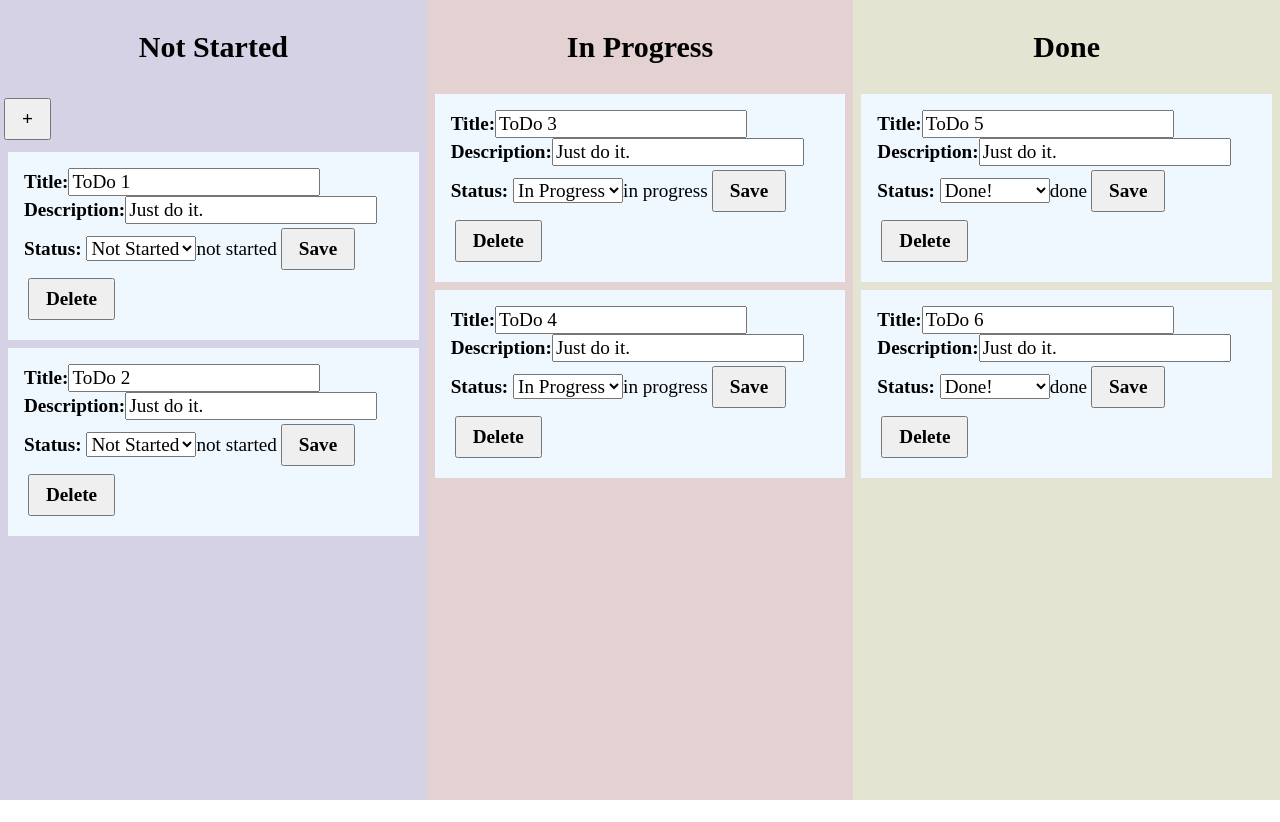
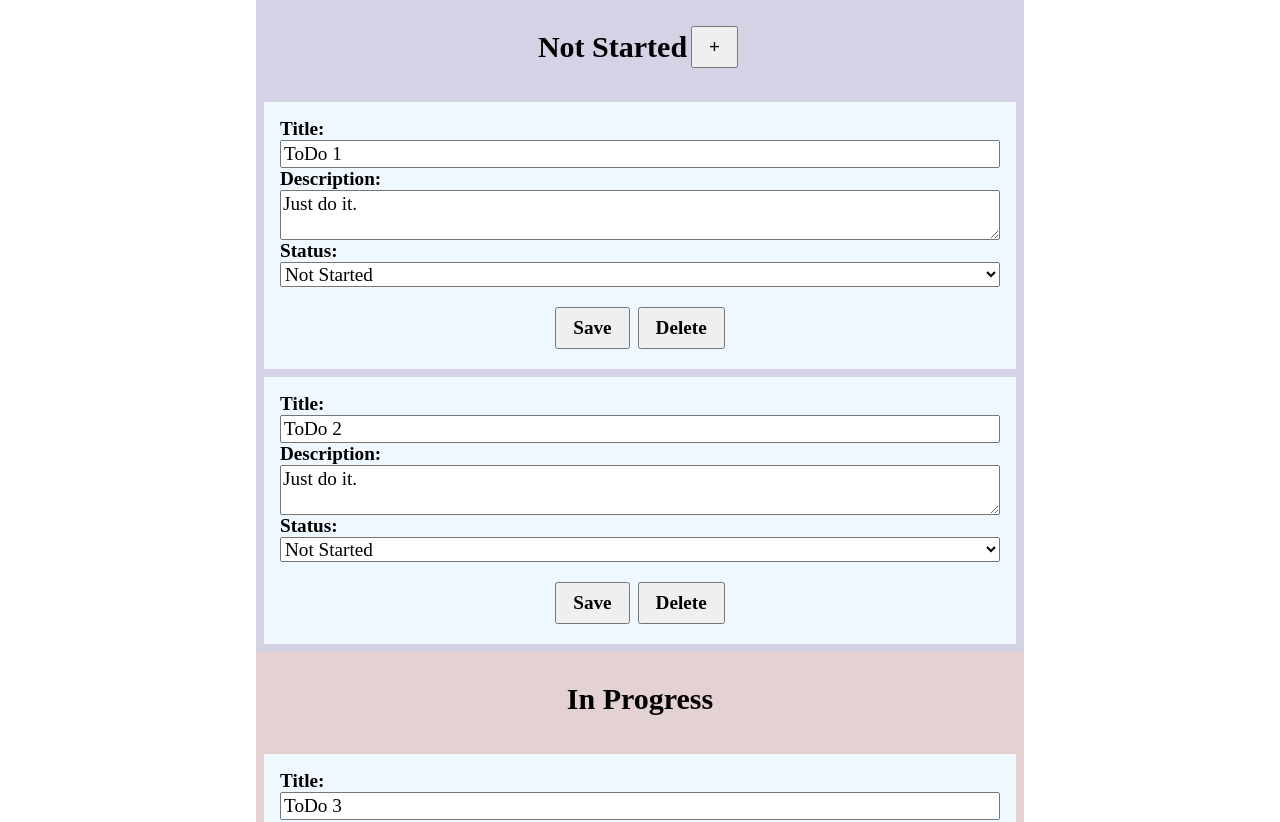
Before and after one commit to grna/ToDoList, a React app: page / in a window 1280 px wide. Shown: the top 822 px of the page. Before the commit the page ends 800 px from the top, so only its background shows below. Built offline with nearby package versions, Linux system fonts and the light colour scheme.

Commit message:
some style and scalability

```diff
--- a/src/components/ToDoContainer.js
+++ b/src/components/ToDoContainer.js
@@ -25,8 +25,10 @@ const ToDoContainer = ({ tasks, addNewTask, updateTask, deleteTask }) => {
   return (
     <div className="container">
       <div className="not-started column">
-        <h3>Not Started</h3>
-        <button onClick={() => addNewTask()}>+</button>
+        <div className="todo-header">
+          <h3>Not Started</h3>
+          <button onClick={() => addNewTask()}>+</button>
+        </div>
         {notStartedTasks.length > 0 ? (
           <ToDoList
             className="not-started"
@@ -38,7 +40,9 @@ const ToDoContainer = ({ tasks, addNewTask, updateTask, deleteTask }) => {
         )}
       </div>
       <div className="in-progress column">
-        <h3>In Progress</h3>
+        <div className="todo-header">
+          <h3>In Progress</h3>
+        </div>
         {inProgressTasks.length > 0 ? (
           <ToDoList
             className="in-progress"
@@ -50,7 +54,9 @@ const ToDoContainer = ({ tasks, addNewTask, updateTask, deleteTask }) => {
         )}
       </div>
       <div className="done column">
-        <h3>Done</h3>
+        <div className="todo-header">
+          <h3>Done</h3>
+        </div>
         {doneTasks.length > 0 ? (
           <ToDoList
             className="done"
--- a/src/components/ToDoNode.js
+++ b/src/components/ToDoNode.js
@@ -34,17 +34,13 @@ function ToDoNode({ todo, updateTask, deleteTask }) {
       <label>
         <strong>Description:</strong>
       </label>
-
-      <input
+      <textarea
         onChange={(e) => setDescription(e.target.value)}
-        type="text"
-        value={description}
-      />
+        defaultValue={description}></textarea>
       <label>
         <strong>Status: </strong>
-        <select
-          defaultValue={status}
-          onChange={(e) => setStatus(e.target.value)}>
+      </label>
+      <select defaultValue={status} onChange={(e) => setStatus(e.target.value)}>
         <option className="task-status" value="not started">
           Not Started
         </option>
@@ -55,11 +51,10 @@ function ToDoNode({ todo, updateTask, deleteTask }) {
           Done!
         </option>
       </select>
-
-        {todo.status}
-      </label>
+      <div className="todo-buttons">
         <button onClick={() => onTaskUpdate()}>Save</button>
         <button onClick={() => onTaskDelete()}>Delete</button>
+      </div>
     </div>
   );
 }
--- a/src/styles/index.css
+++ b/src/styles/index.css
@@ -31,4 +31,10 @@ button,
   padding: 8px 16px;
   font-weight: 800;
   margin: 4px;
+  max-height: 52px;
 }
+.todo-header {
+  display: flex;
+  align-items: center;
+  justify-content: center;
+}
--- a/src/styles/todo.css
+++ b/src/styles/todo.css
@@ -1,16 +1,25 @@
 .container {
   display: flex;
   justify-content: space-around;
+  flex-direction: row;
+  flex-wrap: nowrap;
   height: 100%;
+  width: auto;
 }
 .todo-node {
   padding: 16px;
   margin: 8px;
   background-color: aliceblue;
+  display: flex;
+  flex-flow: column;
 }
 .todo-node h4 {
   text-align: center;
   font-size: 24px;
+}
+.todo-buttons {
+  margin-top: 16px;
+  text-align: center;
 }
 .column {
   height: 100%;
@@ -29,3 +38,19 @@
 .done {
   background-color: rgb(228, 228, 210);
 }
+
+@media only screen and (max-width: 1520px) {
+  .container {
+    flex-direction: column;
+    height: auto;
+    align-items: center;
+  }
+  .column {
+    width: 60%;
+  }
+}
+@media only screen and (max-width: 760px) {
+  .column {
+    width: 100%;
+  }
+}
```
Lines whose indentation alone changed are shown as unchanged.
